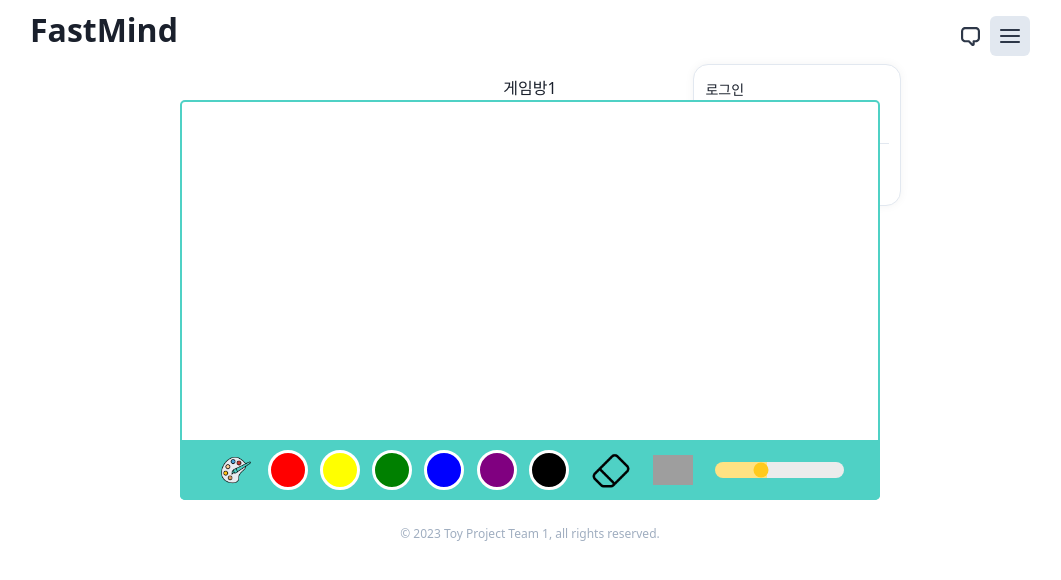
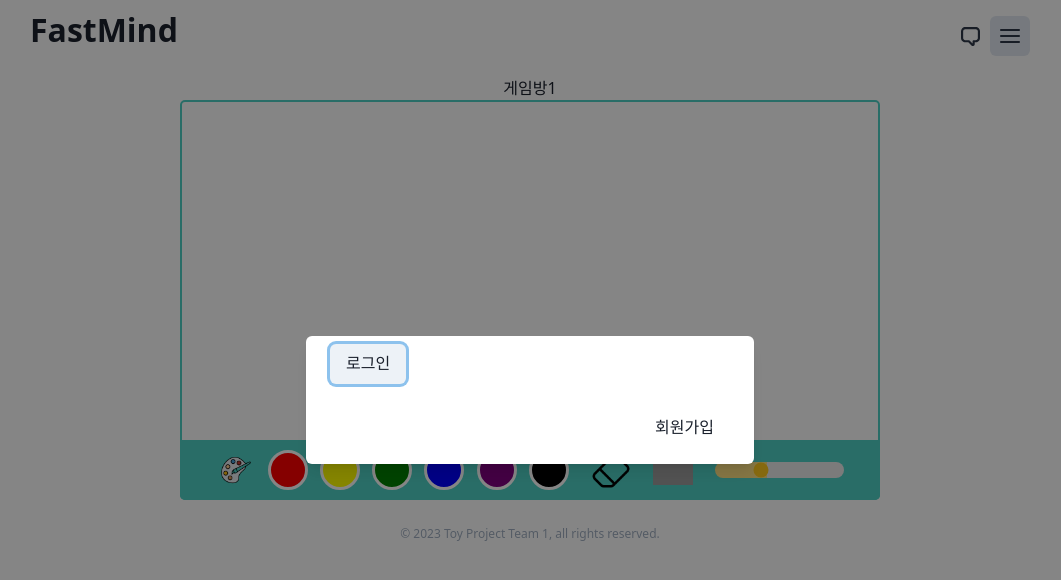
Before and after one commit to KDT1-FE/Y_FE_Toy2, a React (Vite) app: page /room/1 in a window 1280 px wide. Both pictures are taken after a click on the element 1120 px from the left and 36 px from the top of the page. Shown: the top 580 px of the page, without its empty margins (110-1171 px from the left). Built offline with nearby package versions, Linux system fonts and the light colour scheme; no server answers; grey boxes are pictures that could not be loaded; a web font is replaced by a local one.

Commit message:
Refactor: 헤더 및 로그인 모달 리팩토링1

```diff
--- a/src/components/layout/chattingModal.tsx
+++ /dev/null
@@ -1,37 +0,0 @@
-import React, { forwardRef, useImperativeHandle, Ref } from 'react';
-import { styled } from 'styled-components';
-
-interface ChattingModalProps {}
-
-export interface ChattingModalRef {
-  showModal: () => void;
-}
-
-const ChattingModal: React.ForwardRefRenderFunction<
-  ChattingModalRef,
-  ChattingModalProps
-> = (_, ref: Ref<ChattingModalRef>) => {
-  const showModal = () => {
-    console.log('Modal is shown');
-  };
-
-  useImperativeHandle(ref, () => ({
-    showModal,
-  }));
-
-  return <Container>chattingModal</Container>;
-};
-
-export default forwardRef(ChattingModal);
-
-const Container = styled.div`
-  width: 300px;
-  height: 419px;
-  border: 1px solid #e2e8f0;
-  border-radius: 15px;
-  position: absolute;
-  right: 18.5rem;
-  margin-top: 3rem;
-  background-color: #fff;
-  box-shadow: 0 0 10px rgba(0, 0, 0, 0.05);
-`;
--- a/src/components/layout/header.tsx
+++ b/src/components/layout/header.tsx
@@ -1,16 +1,9 @@
-import React, { useState, useRef, useEffect } from 'react';
+import React, { useState } from 'react';
 import styled from 'styled-components';
 import { titleAction } from '../../util/util';
 import { useNavigate } from 'react-router-dom';
 import { ChatIcon, HamburgerIcon } from '@chakra-ui/icons';
-import LoginModal, { LoginModalRef } from './loginModal';
-import ChattingModal, { ChattingModalRef } from './chattingModal';
-
-interface ModalRef {
-  contains(arg0: Node): unknown;
-  current: HTMLDivElement | null;
-  showModal?: () => void;
-}
+import LoginModal from './LoginModal'; // Import your modal component
 
 const StyledContainer = styled.div<{ $isClicked: boolean }>`
   width: 40px;
@@ -27,36 +20,13 @@ const StyledContainer = styled.div<{ $isClicked: boolean }>`
   &:hover {
     background-color: #e2e8f0;
   }
-};
 `;
+
 const Header: React.FC = () => {
   const navigate = useNavigate();
   const [isChatContainerClicked, setIsChatContainerClicked] = useState(false);
   const [isMenuContainerClicked, setIsMenuContainerClicked] = useState(false);
-
-  const chatContainerRef = useRef<ModalRef>(null);
-  const menuContainerRef = useRef<ModalRef>(null);
-
-  useEffect(() => {
-    const handleClickOutside = (event: MouseEvent) => {
-      const chatContainer = chatContainerRef.current?.current;
-      const menuContainer = menuContainerRef.current?.current;
-
-      if (chatContainer && !chatContainer.contains(event.target as Node)) {
-        setIsChatContainerClicked(false);
-      }
-
-      if (menuContainer && !menuContainer.contains(event.target as Node)) {
-        setIsMenuContainerClicked(false);
-      }
-    };
-
-    document.addEventListener('mousedown', handleClickOutside);
-
-    return () => {
-      document.removeEventListener('mousedown', handleClickOutside);
-    };
-  }, []);
+  const [isMenuModalOpen, setIsMenuModalOpen] = useState(false);
 
   const checkLocation = () => {
     titleAction(navigate);
@@ -65,23 +35,19 @@ const Header: React.FC = () => {
   const handleChatContainerClick = () => {
     setIsChatContainerClicked(true);
     setIsMenuContainerClicked(false);
-
-    if (chatContainerRef.current) {
-      if ('showModal' in chatContainerRef.current) {
-        chatContainerRef.current.showModal?.();
-      }
-    }
+    setIsMenuModalOpen(false);
   };
 
   const handleMenuContainerClick = () => {
     setIsChatContainerClicked(false);
     setIsMenuContainerClicked(true);
+    setIsMenuModalOpen(true);
+  };
 
-    if (menuContainerRef.current) {
-      if ('showModal' in menuContainerRef.current) {
-        menuContainerRef.current.showModal?.();
-      }
-    }
+  const closeMenuModal = () => {
+    setIsMenuModalOpen(false);
+    setIsChatContainerClicked(false);
+    setIsMenuContainerClicked(false);
   };
 
   return (
@@ -90,32 +56,19 @@ const Header: React.FC = () => {
       <LogoContainer>
         <StyledContainer
           as="div"
-          ref={chatContainerRef as unknown as React.RefObject<HTMLDivElement>}
           $isClicked={isChatContainerClicked}
           onClick={handleChatContainerClick}>
-          <ChatIcon width="19px" height="19px" color="#2D3748"></ChatIcon>
+          <ChatIcon width="19px" height="19px" color="#2D3748" />
         </StyledContainer>
         <StyledContainer
           as="div"
-          ref={menuContainerRef as unknown as React.RefObject<HTMLDivElement>}
           $isClicked={isMenuContainerClicked}
           onClick={handleMenuContainerClick}>
-          <HamburgerIcon
-            width="24px"
-            height="24px"
-            color="#2D3748"></HamburgerIcon>
+          <HamburgerIcon width="24px" height="24px" color="#2D3748" />
         </StyledContainer>
       </LogoContainer>
-      {isChatContainerClicked && (
-        <ChattingModal
-          ref={chatContainerRef as unknown as React.RefObject<ChattingModalRef>}
-        />
-      )}
-      {isMenuContainerClicked && (
-        <LoginModal
-          ref={menuContainerRef as unknown as React.RefObject<LoginModalRef>}
-        />
-      )}
+
+      <LoginModal isOpen={isMenuModalOpen} onClose={closeMenuModal} />
     </HeaderContainer>
   );
 };
--- a/src/components/layout/loginModal.tsx
+++ b/src/components/layout/loginModal.tsx
@@ -1,66 +1,40 @@
-import React, { forwardRef, useImperativeHandle } from 'react';
-import styled from 'styled-components';
+import React from 'react';
 import { useNavigate } from 'react-router-dom';
+import {
+  Modal,
+  ModalOverlay,
+  ModalContent,
+  ModalBody,
+  ModalFooter,
+  Button,
+} from '@chakra-ui/react';
 
-interface LoginModalProps {}
-
-export interface LoginModalRef {
-  showModal: () => void;
+interface LoginModalProps {
+  isOpen: boolean;
+  onClose: () => void;
 }
 
-const LoginModal: React.ForwardRefRenderFunction<
-  LoginModalRef,
-  LoginModalProps
-> = (_, ref) => {
+const LoginModal: React.FC<LoginModalProps> = ({ isOpen, onClose }) => {
   const navigate = useNavigate();
-
-  useImperativeHandle(ref, () => ({
-    showModal: () => {
-      // Your logic to show the modal
-      console.log('Login modal is shown!');
-      // Example: Navigate to the login page
-      navigate('/');
-    },
-  }));
-
+  const handleClick = (url: string) => {
+    navigate(url);
+    onClose();
+  };
   return (
-    <Container>
-      <PageContainer>
-        <Login onClick={() => navigate('/')}>로그인</Login>
-        <SignUp onClick={() => navigate('/join')}>회원가입</SignUp>
-      </PageContainer>
-    </Container>
+    <Modal isOpen={isOpen} onClose={onClose} isCentered>
+      <ModalOverlay />
+      <ModalContent>
+        <ModalBody>
+          <Button onClick={() => handleClick('/')}>로그인</Button>
+        </ModalBody>
+        <ModalFooter>
+          <Button variant="ghost" onClick={() => handleClick('/join')}>
+            회원가입
+          </Button>
+        </ModalFooter>
+      </ModalContent>
+    </Modal>
   );
 };
 
-const Container = styled.div`
-  position: absolute;
-  right: 16.8rem;
-  margin-top: 3rem;
-  width: 208px;
-  height: 142px;
-  border: 1px solid #e2e8f0;
-  border-radius: 15px;
-  background-color: #fff;
-  box-shadow: 0 0 10px rgba(0, 0, 0, 0.05);
-`;
-
-const PageContainer = styled.div``;
-
-const Login = styled.div<React.HTMLProps<HTMLDivElement>>`
-  margin: 0.7rem;
-  line-height: 28px;
-  text-align: left;
-  font-size: 14px;
-  font-weight: 400;
-
-  &:hover {
-    text-decoration: underline;
-    cursor: pointer;
-  }
-`;
-
-const SignUp = styled(Login)`
-  border-bottom: 1px solid #e2e8f0;
-`;
-export default forwardRef(LoginModal);
+export default LoginModal;
```
